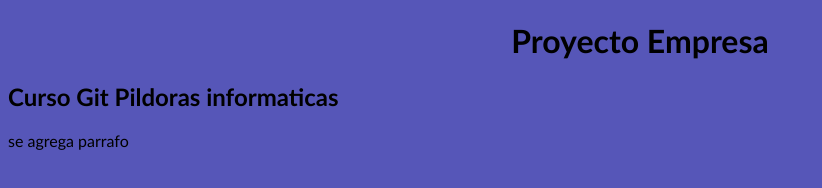
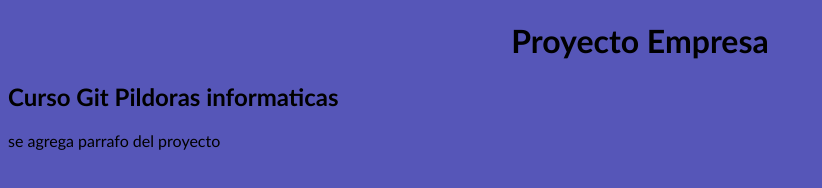
Before and after one commit to Smithricardo50/CursoGit, a plain HTML site: page index.html in a window 1280 px wide. Shown: the whole page, without its empty margins (0-822 px from the left). Drawn offline with Linux system fonts and the light colour scheme.

Commit message:
Update index.html

```diff
--- a/index.html
+++ b/index.html
@@ -10,7 +10,7 @@
 <body>
     <h1><center>Proyecto Empresa</center> </h1>
     <h2>Curso Git Pildoras informaticas</h2>
-    <p>se agrega parrafo </p>
+    <p>se agrega parrafo  del proyecto</p>
 
 </body>
 </html>
```
